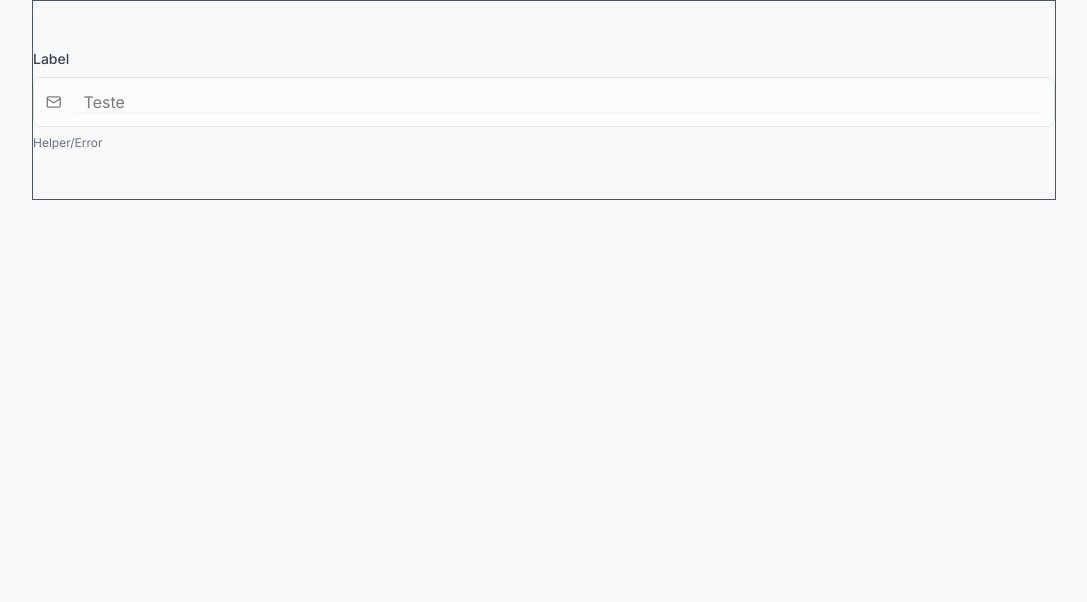
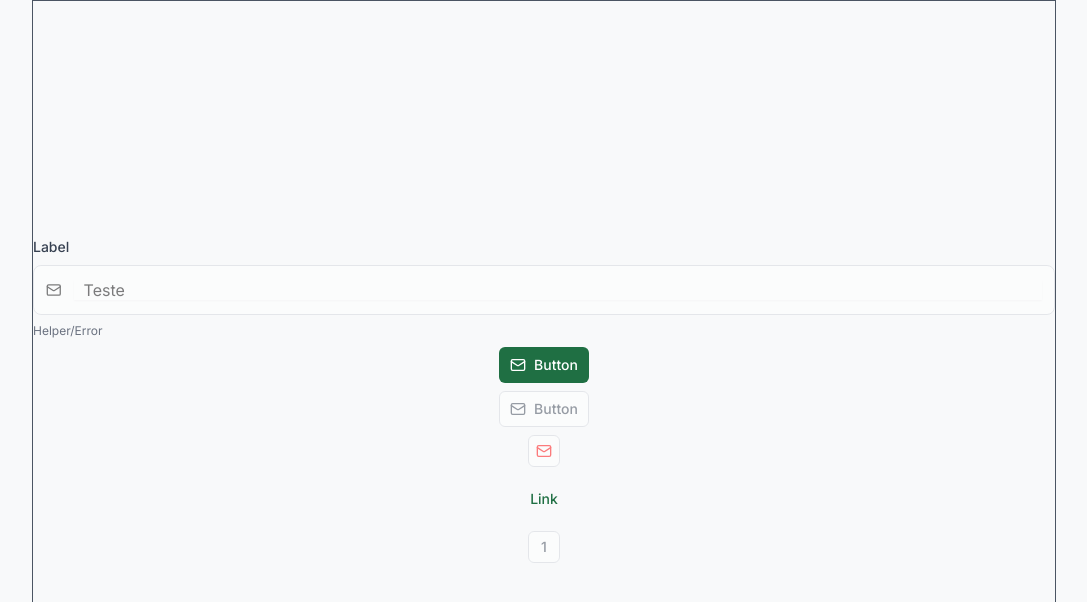
Before and after one commit to jaon82/pos360-financy, a React (Vite) app in the folder frontend/: page / in a window 1280 px wide. Shown: the top 602 px of the page, without its empty margins (96-1183 px from the left). Built offline with nearby package versions, Linux system fonts and the light colour scheme.

Commit message:
feat(app): integrate and demonstrate new Button component

```diff
--- a/frontend/src/App.tsx
+++ b/frontend/src/App.tsx
@@ -1,10 +1,11 @@
 import { Mail } from 'lucide-react';
+import { Button } from './components/ui/button';
 import { Field, FieldDescription, FieldLabel } from './components/ui/field';
 import { Input } from './components/ui/input';
 
 function App() {
   return (
-    <div className="border h-50 display flex items-center justify-center max-w-5xl m-0 m-auto">
+    <div className="border h-screen display flex flex-col gap-2 items-center justify-center max-w-5xl my-0 mx-auto">
       <Field>
         <FieldLabel htmlFor="name">Label</FieldLabel>
         <Input
@@ -18,6 +19,21 @@ function App() {
         />
         <FieldDescription>Helper/Error</FieldDescription>
       </Field>
+      <Button size="sm">
+        <Mail />
+        Button
+      </Button>
+      <Button variant="outline" size="sm" disabled>
+        <Mail />
+        Button
+      </Button>
+      <Button size="icon" variant="outline" disabled>
+        <Mail color="red" />
+      </Button>
+      <Button variant="link">Link</Button>
+      <Button variant="outline" size="icon" disabled>
+        1
+      </Button>
     </div>
   );
 }
```
